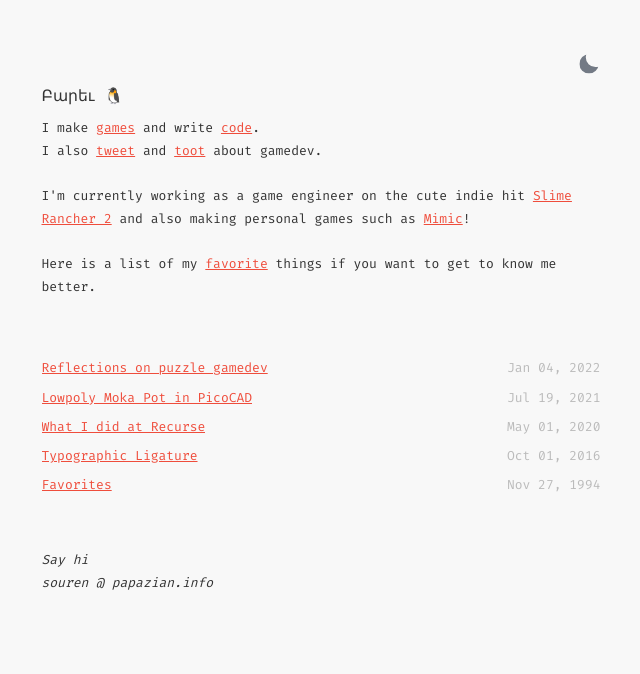
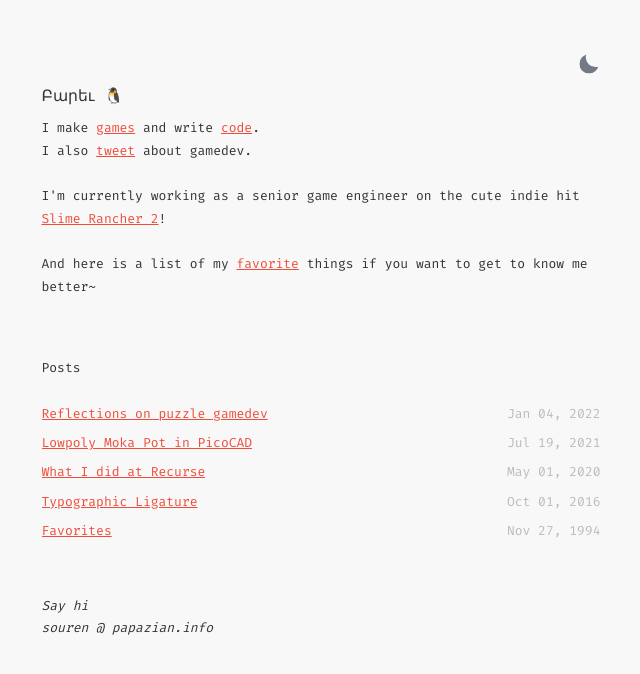
Before and after one commit to sourencho/sourencho.github.io, a Jekyll site: the page built from index.html, in a window 1280 px wide. Shown: the top 674 px of the page, without its empty margins (319-959 px from the left). Built offline with Jekyll 4.4.1, drawn with Linux system fonts in a browser that asks for light colours.

Commit message:
Update homepage

```diff
--- a/index.html
+++ b/index.html
@@ -14,21 +14,24 @@
         write <a href="https://github.com/sourencho">code</a>.
     </p>
     <p>
-        I also <a href="https://twitter.com/sourencho">tweet</a> and <a rel="me" href="https://mastodon.gamedev.place/@sourencho">toot</a> about gamedev.
+        I also <a href="https://twitter.com/sourencho">tweet</a> about gamedev.
     </p>
     <br>
 
     <p>
-        I'm currently working as a game engineer on the cute indie hit <a href="https://store.steampowered.com/app/1657630/Slime_Rancher_2/" target="_blank">Slime Rancher 2</a> and also making personal games such as <a href="https://sourencho.itch.io/mimic" target="_blank">Mimic</a>!
+        I'm currently working as a senior game engineer on the cute indie hit <a href="https://store.steampowered.com/app/1657630/Slime_Rancher_2/" target="_blank">Slime Rancher 2</a>!
     </p>
     <br>
 
     <p>
-        Here is a list of my <a href="1994/11/27/favorites">favorite</a> things if you want to get to know me better.
+        And here is a list of my <a href="1994/11/27/favorites">favorite</a> things if you want to get to know me better~
     </p>
 </section>
 
+
 <subsection class="posts">
+    <p> Posts </p>
+    <br>
     <ul>
         {% for post in site.posts %}
         <li>
```
